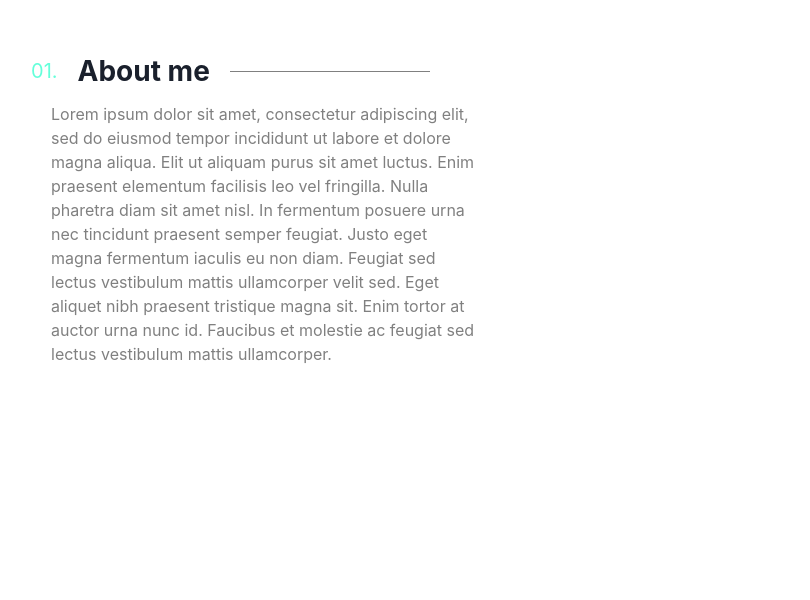
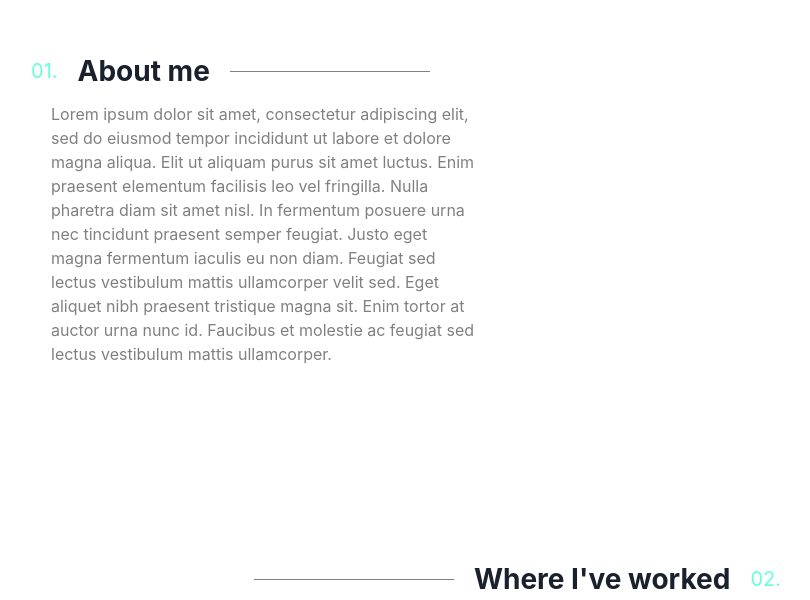
Before and after one commit to koreaneggroll/modern-portfolio-website, a React (Create React App) app: page / in a window 1280 px wide. Shown: the part 935-1535 px from the top of the page, without its empty margins (199-1009 px from the left). Before the commit the page ends 1493 px from the top, so only its background shows below. Built offline with nearby package versions, Linux system fonts and the light colour scheme.

Commit message:
What I've been working on header

```diff
--- a/src/Components/Aboutme.js
+++ b/src/Components/Aboutme.js
@@ -18,6 +18,7 @@ import "../Css/Aboutme.css";
 
 
 import aboutmephoto from '../Pictures/arin-logo-new.PNG';
+import "../Css/underline-animated.css";
 
 
 function Aboutme(){
@@ -36,7 +37,10 @@ function Aboutme(){
 
                         <p className="header">
                             <b>
-                                About me
+                                <a className="underline-animated">
+                                    About me
+                                </a>
+
                                 <span className="line">
 
                                 </span>
--- a/src/Components/Work.js
+++ b/src/Components/Work.js
@@ -15,10 +15,10 @@ import {
     Flex
 } from '@chakra-ui/react';
 
+import "../Css/underline-animated.css";
 
-import WorkTab from './Custom/WorkTab';
 
-import { ArrowRightIcon } from '@chakra-ui/icons';
+import "../Css/Work.css";
 
 
 
@@ -33,6 +33,25 @@ function Work(){
 
 
 
+            <Box mr={{base: '10', md: '150', lg: '300'}} className="Work-wrapper">
+                <Box className="Work">
+                   <Flex className="work-header">
+                    <p className="header">
+                            <b>
+                                <span className="line">
+
+                                </span>
+
+                                <a className="">
+                                    Where I've worked
+                                </a>
+                            </b>
+                        </p>
+                    </Flex>
+                </Box>
+
+
+            </Box>
 
         </Box>
     );
--- a/src/Css/TopBar.css
+++ b/src/Css/TopBar.css
@@ -7,3 +7,8 @@
     color: lightskyblue;
     transition: 0.5s;
 }
+
+
+.topbar-email{
+    color: #64ffda;
+}
--- /dev/null
+++ b/src/Css/Work.css
@@ -0,0 +1,54 @@
+.header {
+    margin-left: 20px; }
+
+  .work-header {
+    font-size: 28px;
+    display: flex;
+    -webkit-box-align: center;
+    align-items: center;
+    position: relative;
+    white-space: nowrap; }
+
+  .work-header::after {
+    position: relative;
+    counter-increment: section 2;
+    content: "0" counter(section) ".";
+    font-size: 20px;
+    font-weight: 400;
+    color: #64ffda;
+    margin-left: 20px;
+}
+
+  @media (min-width: 576px) {
+    .work-header::before {
+      content: "";
+      display: block;
+      position: relative; } }
+  @media (min-width: 768px) {
+    .work-header::before {
+      content: "";
+      display: block;
+      position: relative;
+      top: 0px;
+      width: 100px;
+      height: 1px;
+      margin-left: 20px;
+      background-color: gray; } }
+  @media (min-width: 992px) {
+    .work-header::before {
+      content: "";
+      display: block;
+      position: relative;
+      top: 0px;
+      width: 200px;
+      height: 1px;
+      margin-left: 20px;
+      background-color: gray; } }
+
+  .header {
+    display: flex; }
+
+
+.Work-wrapper{
+    float: right;
+}
--- /dev/null
+++ b/src/Css/underline-animated.css
@@ -0,0 +1,12 @@
+a:after {
+    content: '';
+    position: absolute;
+    bottom: 0;
+    left: 0;
+    width: 0%;
+    border-bottom: 2px solid #64ffda;
+    transition: 0.4s;
+  }
+  a:hover:after {
+    width: 50%;
+  }
```
